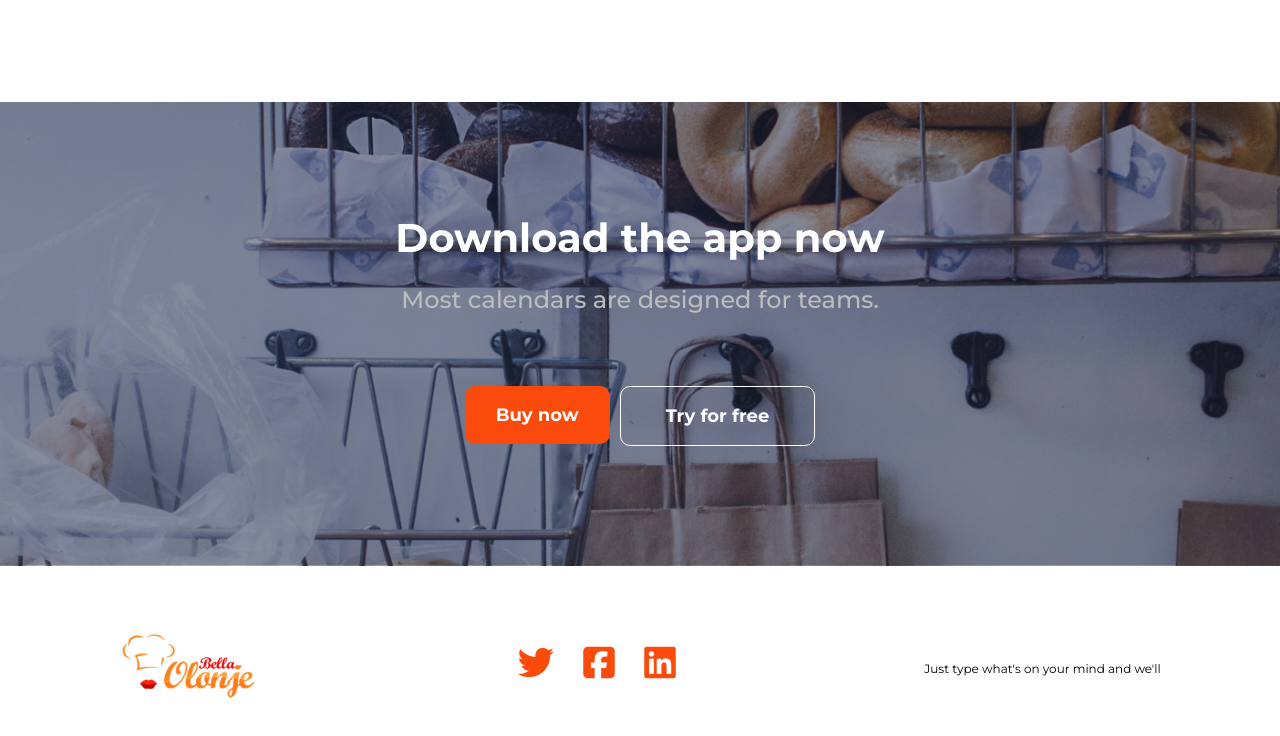
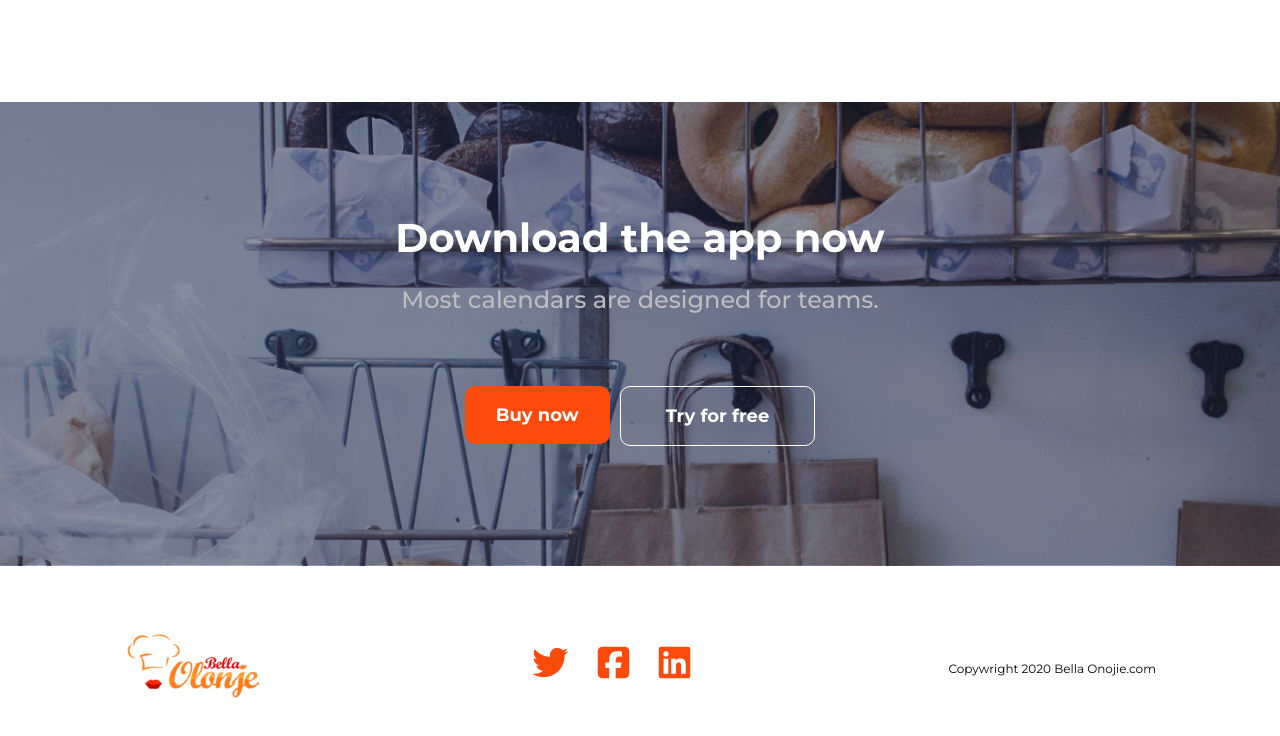
Before and after one commit to SDI-sodya/bella_olonje, a plain HTML site: page index.html in a window 1280 px wide. Shown: the part 2589-3325 px from the top of the page. Drawn offline with Linux system fonts and the light colour scheme.

Commit message:
Update index.html

```diff
--- a/index.html
+++ b/index.html
@@ -87,7 +87,7 @@
                 <a class="social-elem" href="https://facebook.com" target="_blank"><i class="fa-brands fa-square-facebook"></i></a>
                 <a class="social-elem" href="https://ua.linkedin.com/"><i class="fa-brands fa-linkedin"></i></a>
             </nav>
-            <p class="footer-text">Just type what's on your mind and we'll</p>
+            <p class="footer-text">Copywright 2020 Bella Onojie.com</p>
         </div>
     </footer>
 </body>
```
